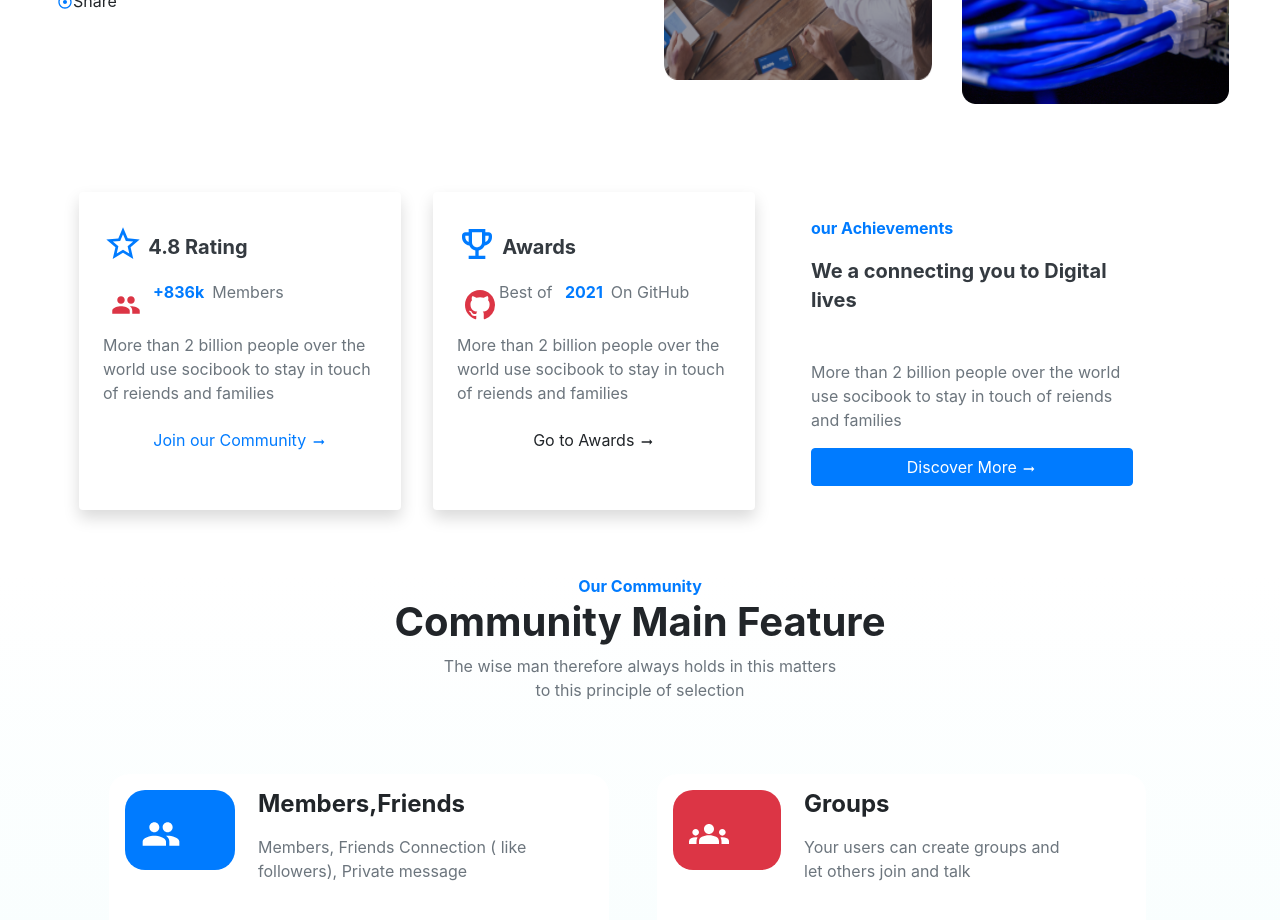
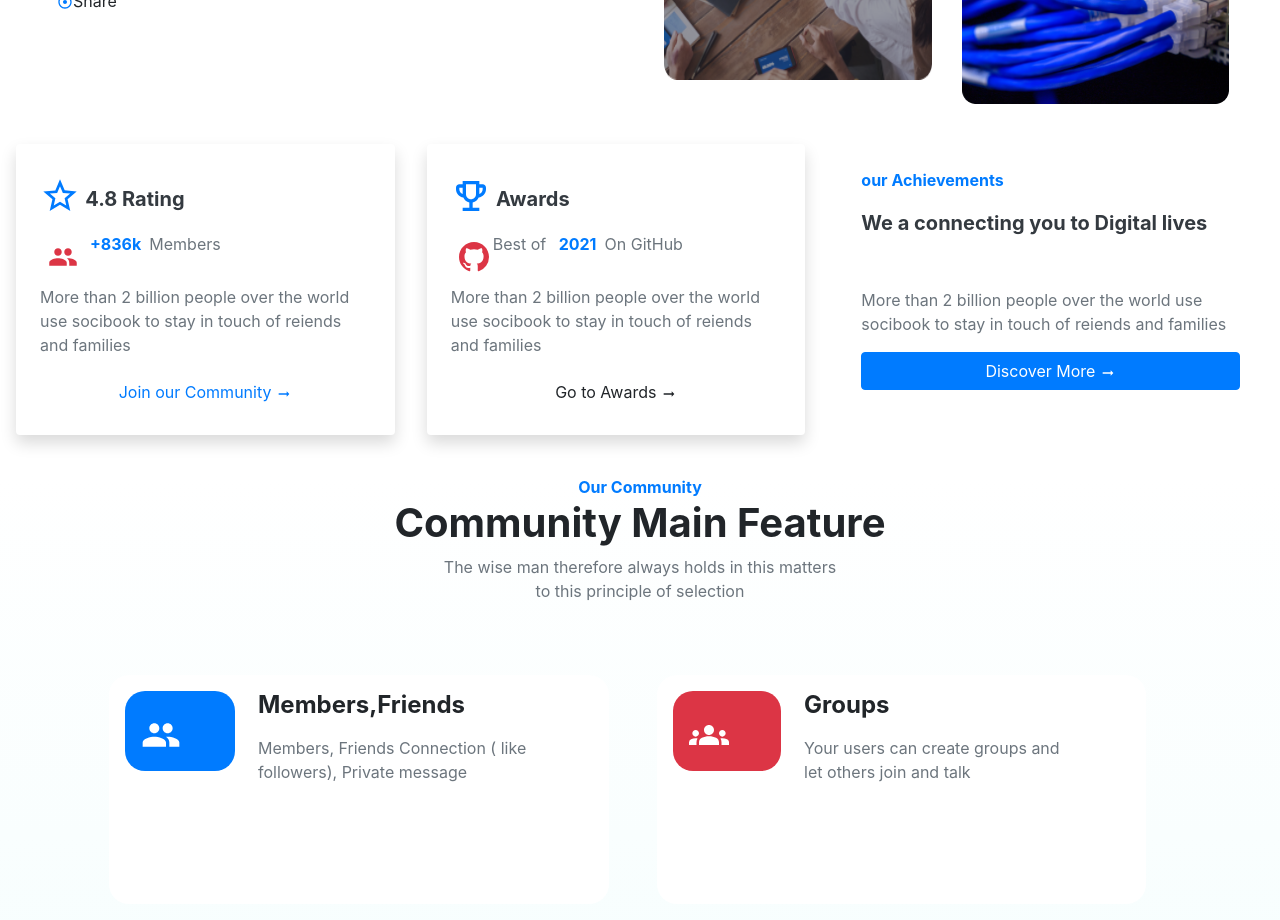
Before and after one commit to muchirajunior/react-bootstrap, a React (Create React App) app: page / in a window 1280 px wide. Shown: the part 1240-2160 px from the top of the page. Built offline with nearby package versions, Linux system fonts and the light colour scheme.

Commit message:
removed unnecessary margin from achievements sections :tada:

```diff
--- a/src/components/achievements/index.jsx
+++ b/src/components/achievements/index.jsx
@@ -5,7 +5,7 @@ import AchievementCard from './achievement_card';
 
 function Achievements(props) {
     return (
-        <div  className="container row m-5"  >
+        <div  className="row mx-auto"  >
             < AchievementCard
                 icon={< MdStarOutline />}
                 heading="4.8 Rating"
```
